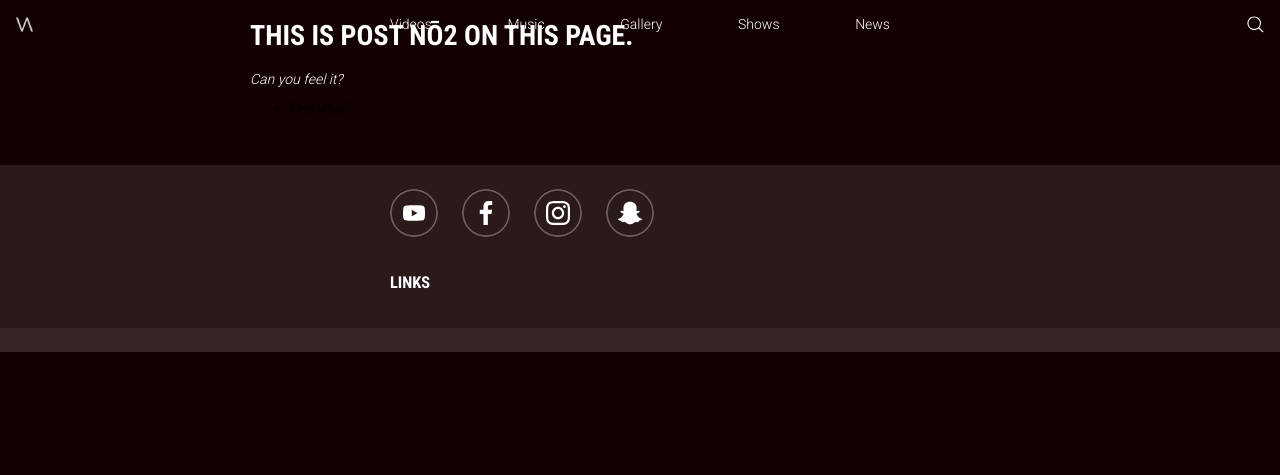
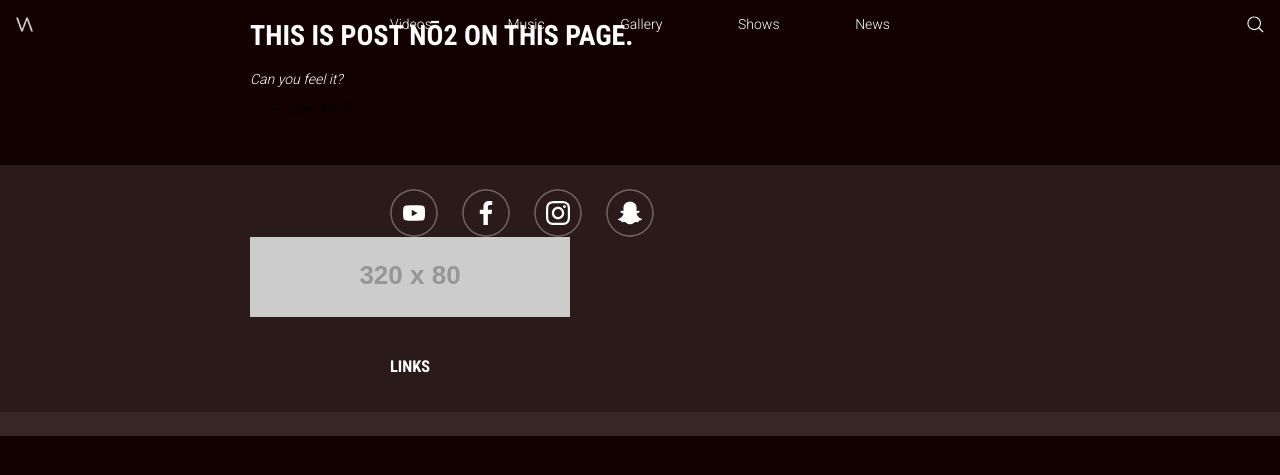
Before and after one commit to theCubix/va-siteleaf, a Jekyll site: the page built from _posts/2018-02-02-second-post.markdown, in a window 1280 px wide. Shown: the top 475 px of the page. Built offline with Jekyll 4.4.1, drawn with Linux system fonts in a browser that asks for light colours.

Commit message:
added container

```diff
--- a/_includes/footer.html
+++ b/_includes/footer.html
@@ -1,4 +1,5 @@
 <footer class="footer">
+  <div class="container">
     <div class="footer-social-media">
         <!-- YouTube -->
         <a href="https://www.youtube.com/channel/UCdARchfQvlOBcMNZynTPRCg" class="footer-social-media__link">
@@ -185,11 +186,13 @@
         </a>
       </div>
 
+      <img src="https://via.placeholder.com/320x80?text=Turtle+Insane" alt="Turtle Insane" class="footer-logo">
+
     <div class="footer-links">
       <div class="footer-links__section-one">
         <h3 class="nomargin">Links</h3>
       </div>
     </div>
-
+  </div>
   <div class="footer-seperator"></div>
 </footer>
```
Lines whose indentation alone changed are shown as unchanged.
